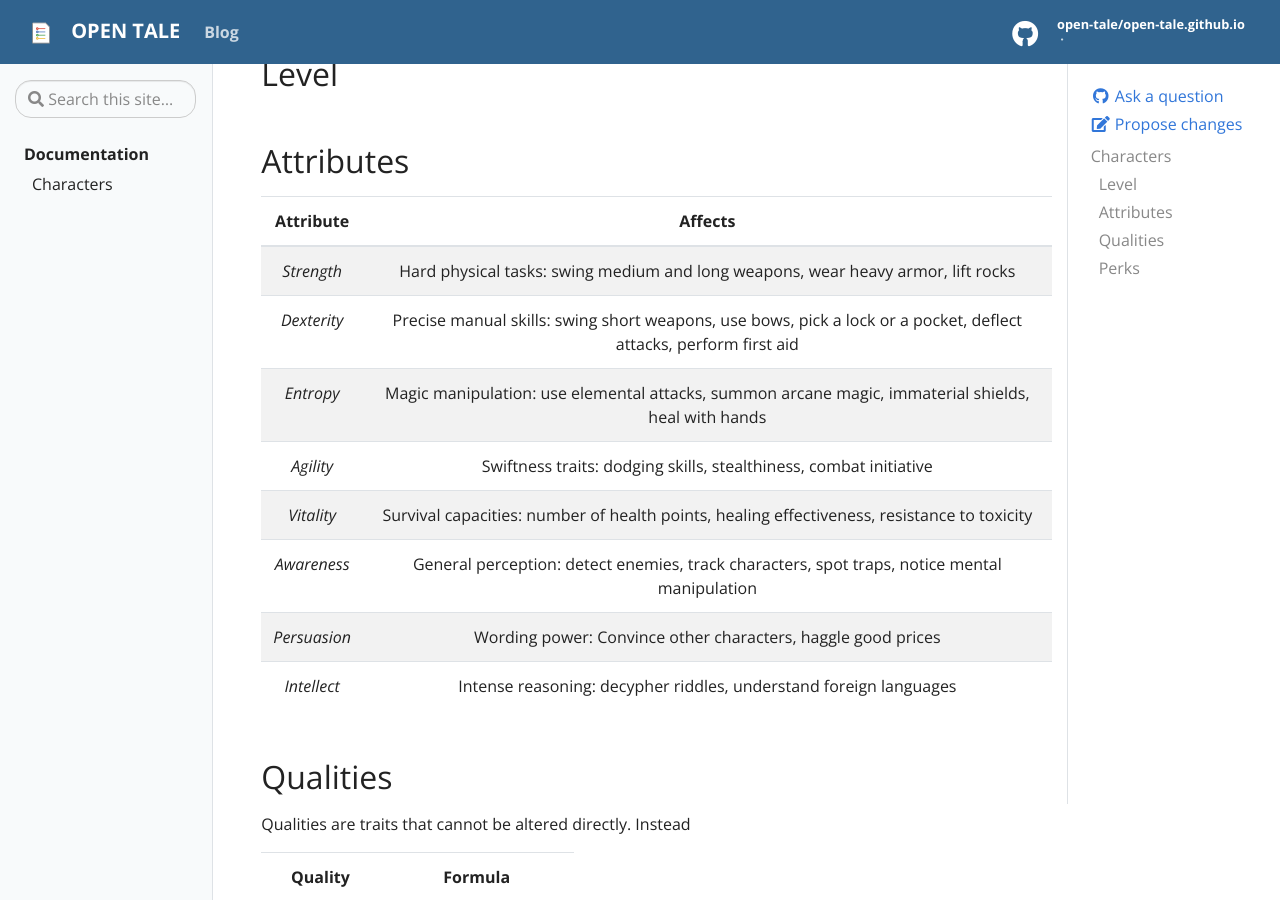
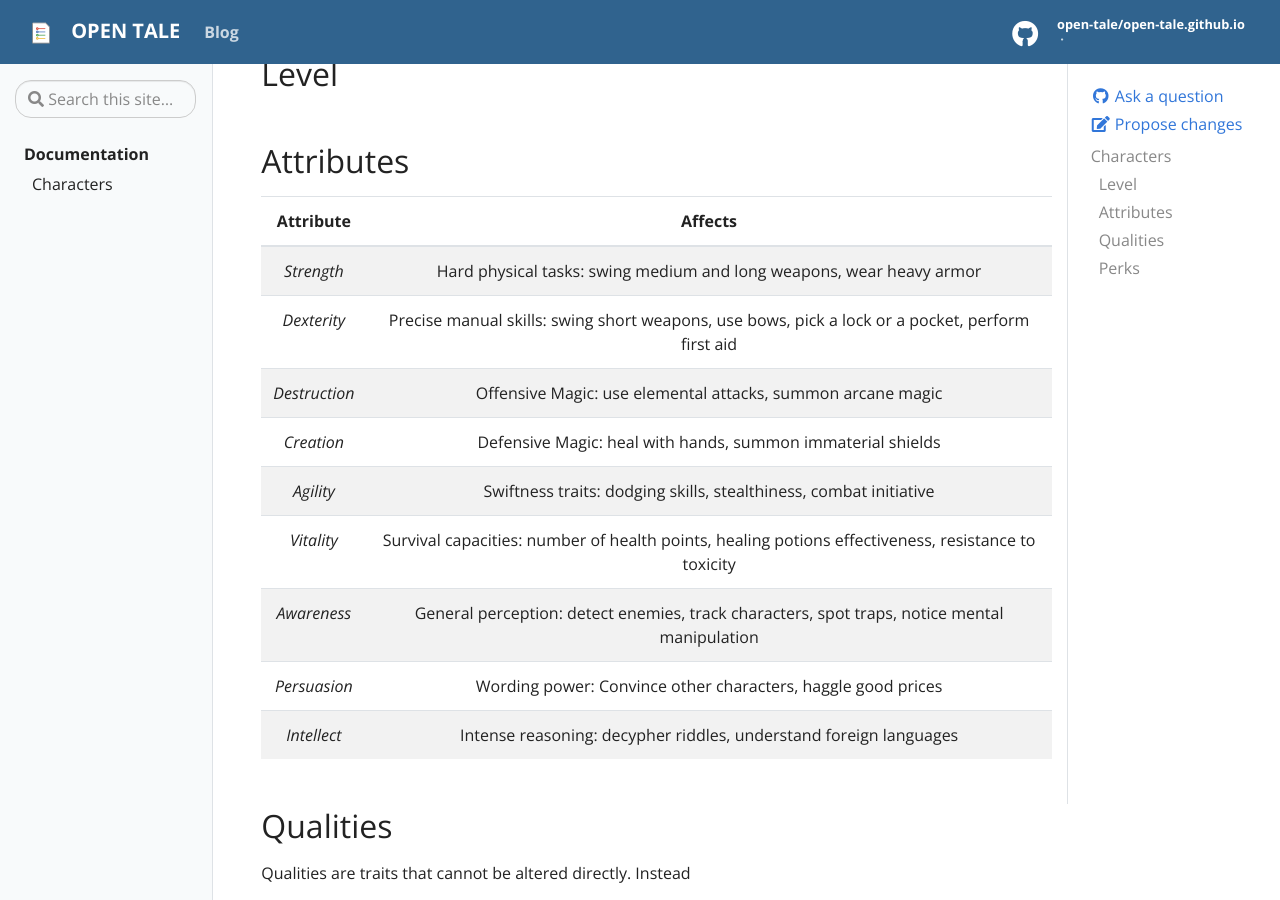
Before and after one commit to open-tale/open-tale.github.io, a Jekyll site: the page built from _docs/characters.md, in a window 1280 px wide and 900 px high, scrolled down 240 px. Built offline with Jekyll 4.4.1, drawn with Linux system fonts in a browser that asks for light colours; some of the changed text lies outside the part shown.

Commit message:
split entropy into destruction and creation

```diff
--- a/_docs/characters.md
+++ b/_docs/characters.md
@@ -15,11 +15,12 @@ possesses *Attributes* and *Qualities* and may also have certain *Perks*.
 
 | Attribute | Affects
 |:-:|:-:
-| *Strength* | Hard physical tasks: swing medium and long weapons, wear heavy armor, lift rocks
-| *Dexterity* | Precise manual skills: swing short weapons, use bows, pick a lock or a pocket, deflect attacks, perform first aid
-| *Entropy* | Magic manipulation: use elemental attacks, summon arcane magic, immaterial shields, heal with hands
+| *Strength* | Hard physical tasks: swing medium and long weapons, wear heavy armor
+| *Dexterity* | Precise manual skills: swing short weapons, use bows, pick a lock or a pocket, perform first aid
+| *Destruction* | Offensive Magic: use elemental attacks, summon arcane magic
+| *Creation*| Defensive Magic: heal with hands, summon immaterial shields
 | *Agility* | Swiftness traits: dodging skills, stealthiness, combat initiative
-| *Vitality* | Survival capacities: number of health points, healing effectiveness, resistance to toxicity
+| *Vitality* | Survival capacities: number of health points, healing potions effectiveness, resistance to toxicity
 | *Awareness* | General perception: detect enemies, track characters, spot traps, notice mental manipulation
 | *Persuasion* | Wording power: Convince other characters, haggle good prices
 | *Intellect* | Intense reasoning: decypher riddles, understand foreign languages
@@ -31,6 +32,6 @@ Qualities are traits that cannot be altered directly. Instead
 | Quality | Formula
 |:-:|:-:
 | *Health points* | 10 + *Vitality* + *Base level*
-| *Defense*| 5 + *Entropy* + *Agility*
+| *Defense* | 5 + *Agility* + *Creation*
 
 ## Perks
```
